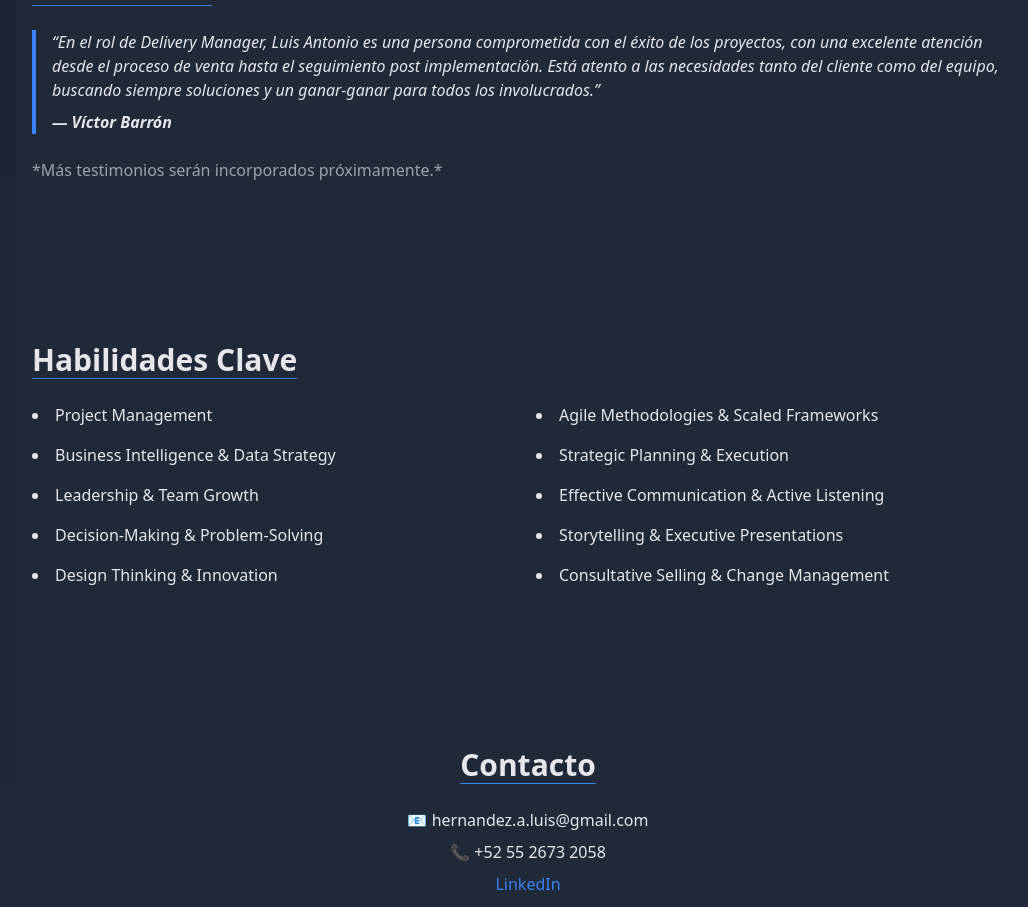
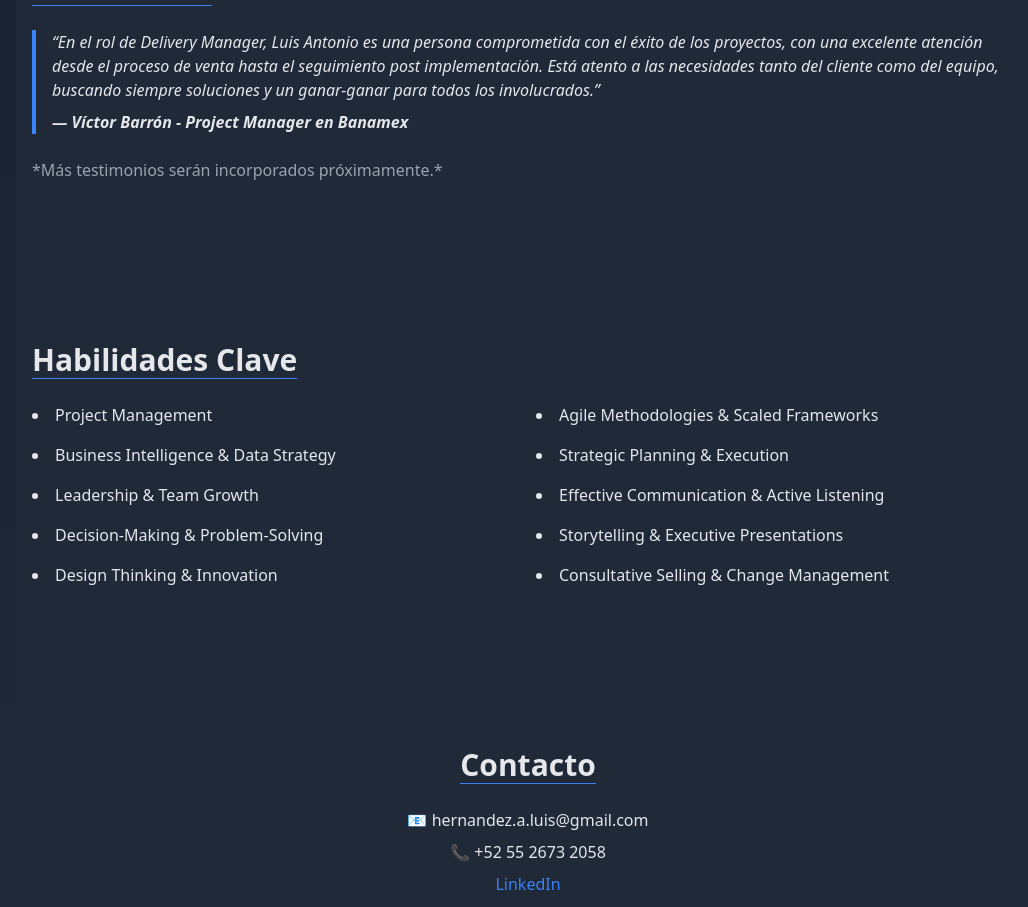
Before and after one commit to hernandezaluis-afk/luis-hernandez-delivery-manager, a React (Vite) app: page / in a window 1280 px wide. Shown: the part 2390-3297 px from the top of the page, without its empty margins (112-1140 px from the left). Built offline with nearby package versions, Linux system fonts and the light colour scheme.

Commit message:
add Víctor Barrón puesto

```diff
--- a/src/Portfolio.jsx
+++ b/src/Portfolio.jsx
@@ -145,7 +145,7 @@ export default function Portfolio() {
         <h3 className={`text-3xl font-semibold mb-6 border-b ${theme.accent} inline-block`}>Testimonios</h3>
         <blockquote className="italic border-l-4 border-blue-500 pl-4">
           “En el rol de Delivery Manager, Luis Antonio es una persona comprometida con el éxito de los proyectos, con una excelente atención desde el proceso de venta hasta el seguimiento post implementación. Está atento a las necesidades tanto del cliente como del equipo, buscando siempre soluciones y un ganar-ganar para todos los involucrados.”
-          <footer className="mt-2 font-semibold">— Víctor Barrón</footer>
+          <footer className="mt-2 font-semibold">— Víctor Barrón - Project Manager en Banamex</footer>
         </blockquote>
         <p className="mt-6 text-gray-400">*Más testimonios serán incorporados próximamente.*</p>
       </section>
```
